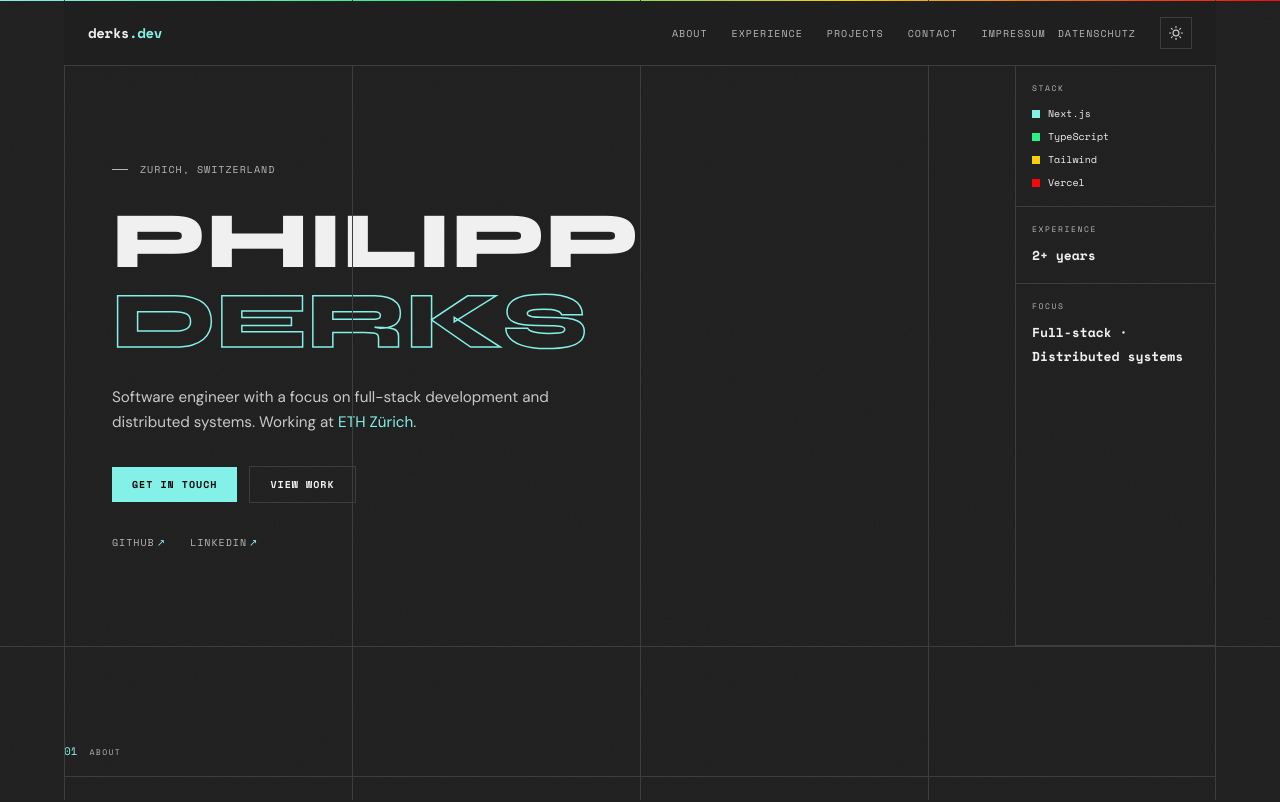
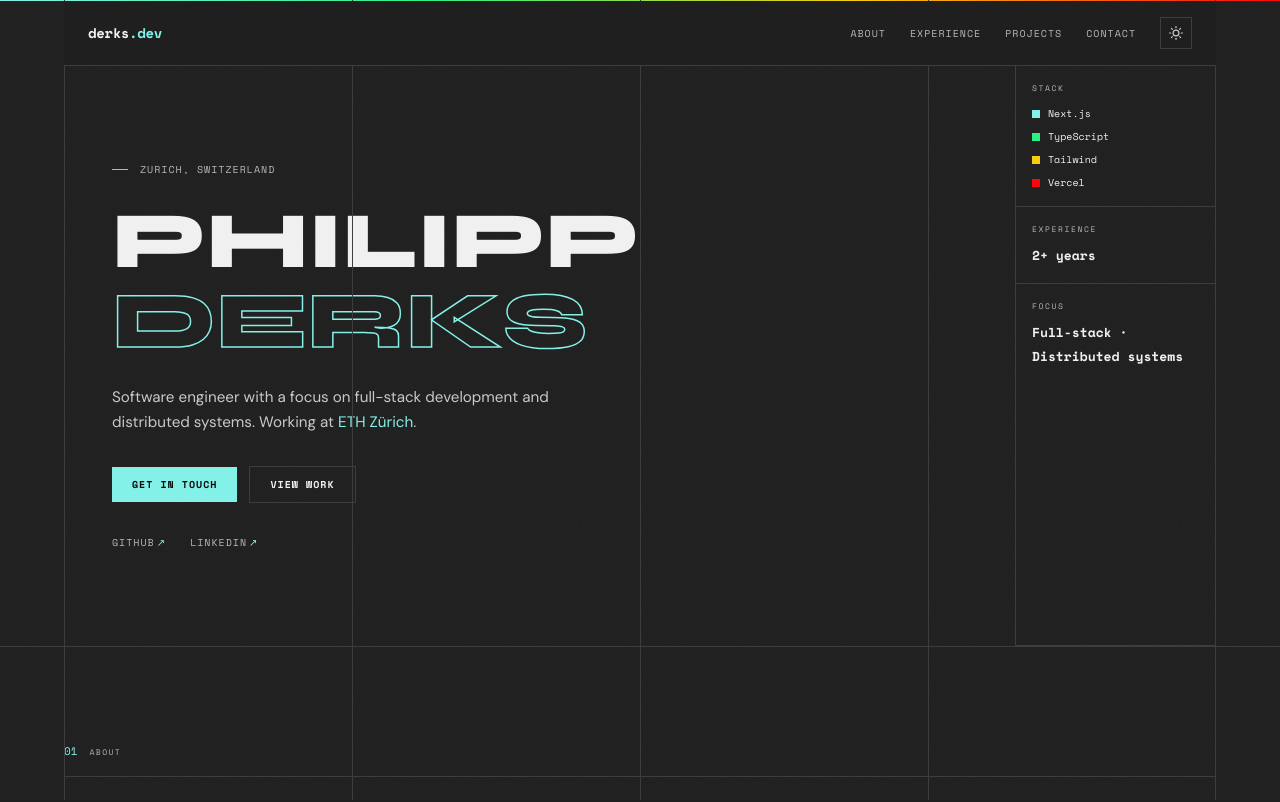
Before and after one commit to philderks/portfolio, a Next.js app: page / in a window 1280 px wide. Shown: the top 802 px of the page. Built offline with nearby package versions, Linux system fonts and the light colour scheme.

Commit message:
Remove legal links from Navbar component for a cleaner interface

```diff
--- a/src/components/Navbar.tsx
+++ b/src/components/Navbar.tsx
@@ -1,6 +1,5 @@
 "use client";
 
-import Link from "next/link";
 import { useEffect, useState } from "react";
 import { ThemeToggle } from "./ThemeToggle";
 
@@ -9,11 +8,6 @@ const navLinks = [
   { label: "Experience", href: "#experience" },
   { label: "Projects", href: "#projects" },
   { label: "Contact", href: "#contact" },
-];
-
-const legalLinks = [
-  { label: "Impressum", href: "/impressum" },
-  { label: "Datenschutz", href: "/datenschutz" },
 ];
 
 export function Navbar() {
@@ -53,17 +47,6 @@ export function Navbar() {
             </a>
           ))}
         </nav>
-        <nav className="hidden items-center gap-3 md:flex">
-          {legalLinks.map((link) => (
-            <Link
-              key={link.href}
-              href={link.href}
-              className="font-mono text-[10px] uppercase tracking-widest text-muted transition-colors hover:text-fg"
-            >
-              {link.label}
-            </Link>
-          ))}
-        </nav>
         <ThemeToggle />
       </div>
     </header>
```
